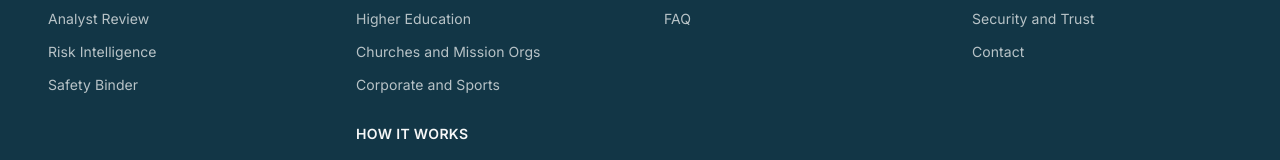
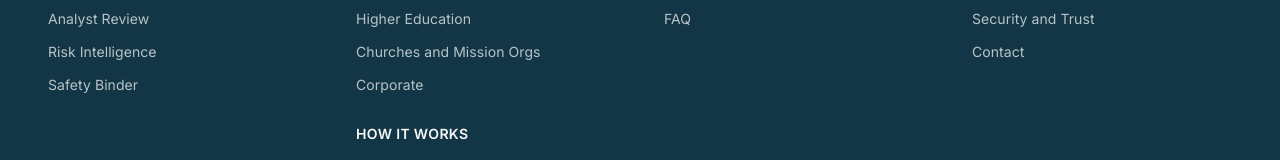
Before and after one commit to Safetrekr/safeTrekr-marketing-site, a Next.js app: page / in a window 1280 px wide. Shown: the part 9220-9380 px from the top of the page. Built offline with nearby package versions, Linux system fonts and the light colour scheme.

Commit message:
Footer: Corporate and Sports -> Corporate
Match the header dropdown label so the footer link matches the rest
of the site.

Co-Authored-By: Claude Opus 4.7 (1M context) <noreply@anthropic.com>

```diff
--- a/src/components/layout/site-footer.tsx
+++ b/src/components/layout/site-footer.tsx
@@ -65,7 +65,7 @@ const FOOTER_COLUMNS: FooterColumn[] = [
             label: "Churches and Mission Orgs",
             href: "/solutions/churches",
           },
-          { label: "Corporate and Sports", href: "/solutions/corporate" },
+          { label: "Corporate", href: "/solutions/corporate" },
         ],
       },
       {
```
